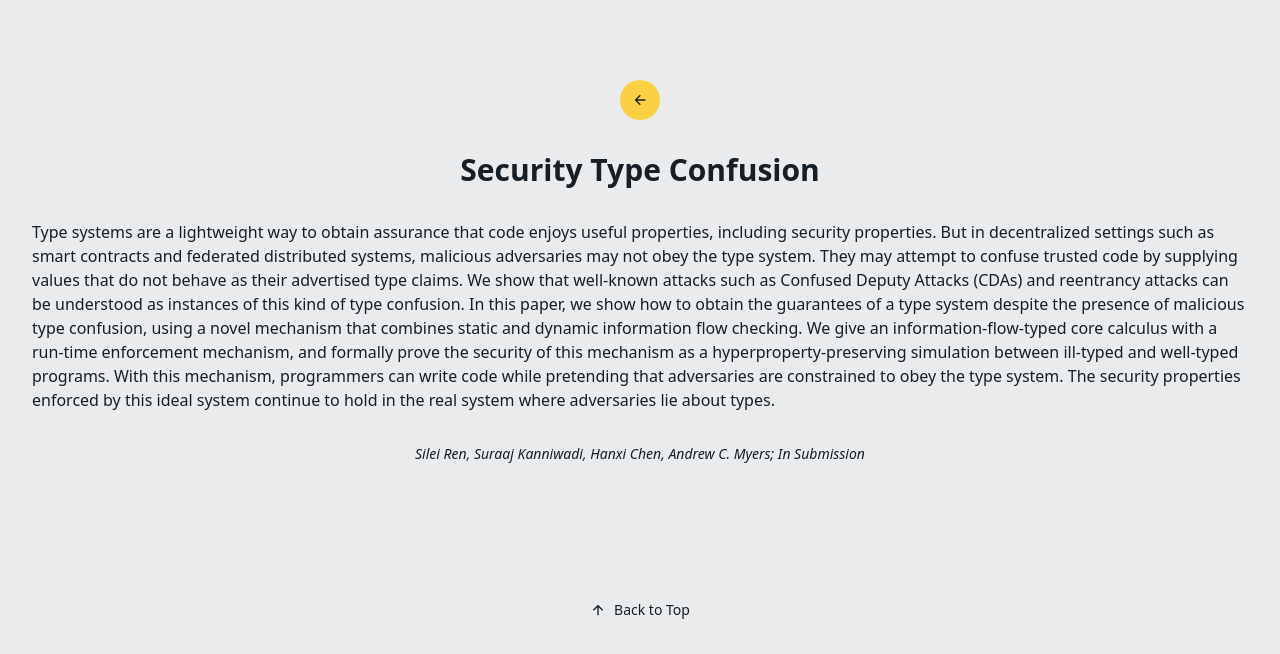
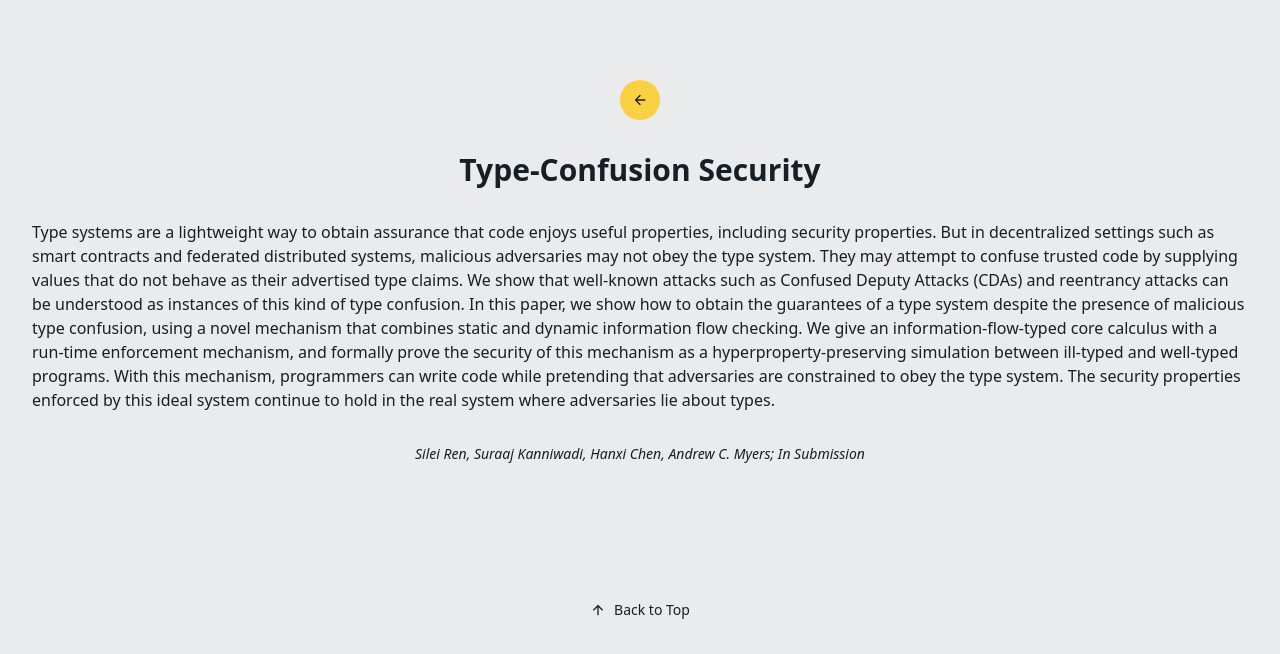
Before and after one commit to s-ren/s-ren.github.io, an Astro site: page /research/type-confusion in a window 1280 px wide. Built offline with nearby package versions, Linux system fonts and the light colour scheme; Astro itself is replaced by a stand-in of ours.

Commit message:
update resume

```diff
--- a/src/content/research/type-confusion.mdx
+++ b/src/content/research/type-confusion.mdx
@@ -1,5 +1,5 @@
 ---
-title: Security Type Confusion
+title: Type-Confusion Security
 abstract: Type systems are a lightweight way to obtain assurance that code enjoys useful properties, including security properties. But in decentralized settings such as smart contracts and federated distributed systems, malicious adversaries may not obey the type system. They may attempt to confuse trusted code by supplying values that do not behave as their advertised type claims. We show that well-known attacks such as Confused Deputy Attacks (CDAs) and reentrancy attacks can be understood as instances of this kind of type confusion. In this paper, we show how to obtain the guarantees of a type system despite the presence of malicious type confusion, using a novel mechanism that combines static and dynamic information flow checking. We give an information-flow-typed core calculus with a run-time enforcement mechanism, and formally prove the security of this mechanism as a hyperproperty-preserving simulation between ill-typed and well-typed programs. With this mechanism, programmers can write code while pretending that adversaries are constrained to obey the type system. The security properties enforced by this ideal system continue to hold in the real system where adversaries lie about types.
 status: Silei Ren, Suraaj Kanniwadi, Hanxi Chen, Andrew C. Myers; In Submission
 url: /type-confusion.pdf
```
Also changed, not shown: 2 other files.
